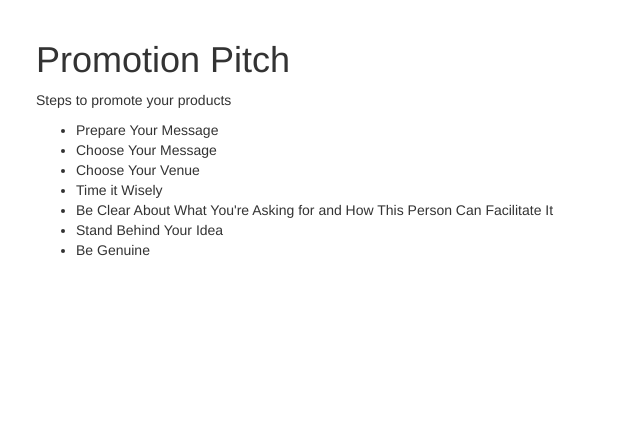
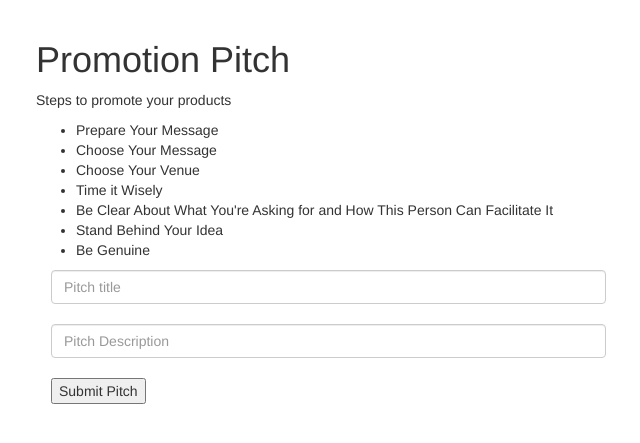
Before and after one commit to YVONNEANYANGO/Pitch, a Flask app: page /promotion in a window 1280 px wide. Shown: the part 52-495 px from the top of the page, without its empty margins (34-674 px from the left). Run offline with Flask 2, Linux system fonts and the light colour scheme; some libraries are stand-ins or nearby versions.

Commit message:
add input forms for submitting promotion pitch

```diff
--- a/app/templates/promotion.html
+++ b/app/templates/promotion.html
@@ -28,4 +28,24 @@
             <li>Be Genuine</li>
         </ul>
 
+        <div class="container">
+            <div class="row">
+                <div class="col-md-6">
+                    <form>
+                        <input type="text" placeholder="Pitch title" class="form-control" required>
+                    </form>
+                </div>
+            </div>
+            <br>
+            <div class="row">
+                <div class="col-md-6">
+                    <form>
+                        <input type="text" placeholder="Pitch Description" class="form-control" required>
+                    </form>
+                </div>
+            </div>
+            <br>
+            <button class="submit-button" type="submit" onclick="submit">Submit Pitch</button>
+        </div>
+
 {% endblock %}
```
